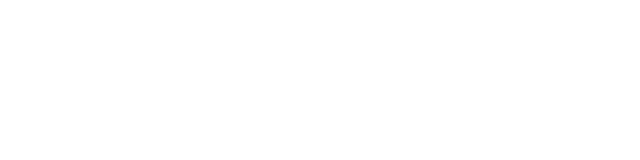
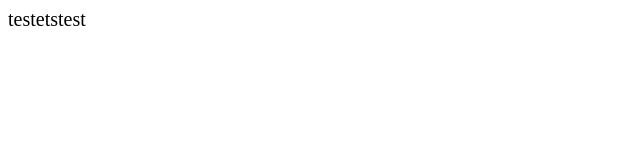
Before and after one commit to almonk/ether-checker, a Nuxt app: page /test in a window 1280 px wide. Before the commit this address had no page. Shown: the top 160 px of the page, without its empty margins (0-640 px from the left). Built offline with nearby package versions, Linux system fonts and the light colour scheme.

Commit message:
🙅🌊 Checkpoint pages/index.vue:617779/36 test.vue:617779/9 pages/about.vue:617779/3 pages/test.vue:617779/69

```diff
--- a/pages/index.vue
+++ b/pages/index.vue
@@ -2,5 +2,6 @@
   <div>
     <h1>Welcome!</h1>
     <router-link to="/about">About page</router-link>
+    <router-link to="/test">Test page</router-link>
   </div>
 </template>
--- /dev/null
+++ b/pages/test.vue
@@ -0,0 +1,21 @@
+<template>
+  <div>
+    testetstest {{name}}
+  </div>
+</template>
+
+<script>
+export default {
+  asyncData ({ req }) {
+    return {
+      name: req ? 'server' : 'client'
+    }
+  }
+}
+</script>
+
+<style scoped>
+  div {
+    font-size: 20px;
+  }
+</style>
```
